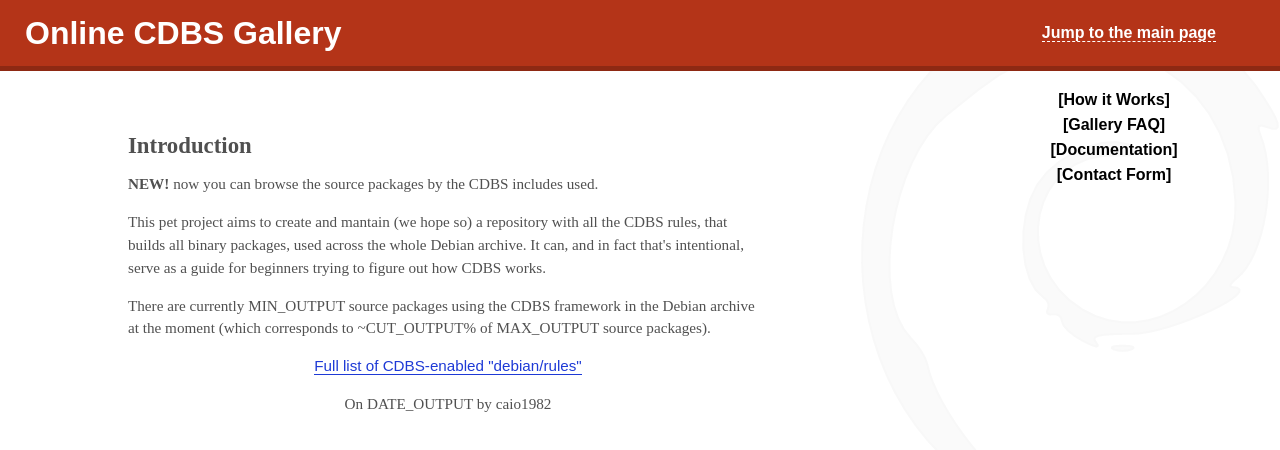
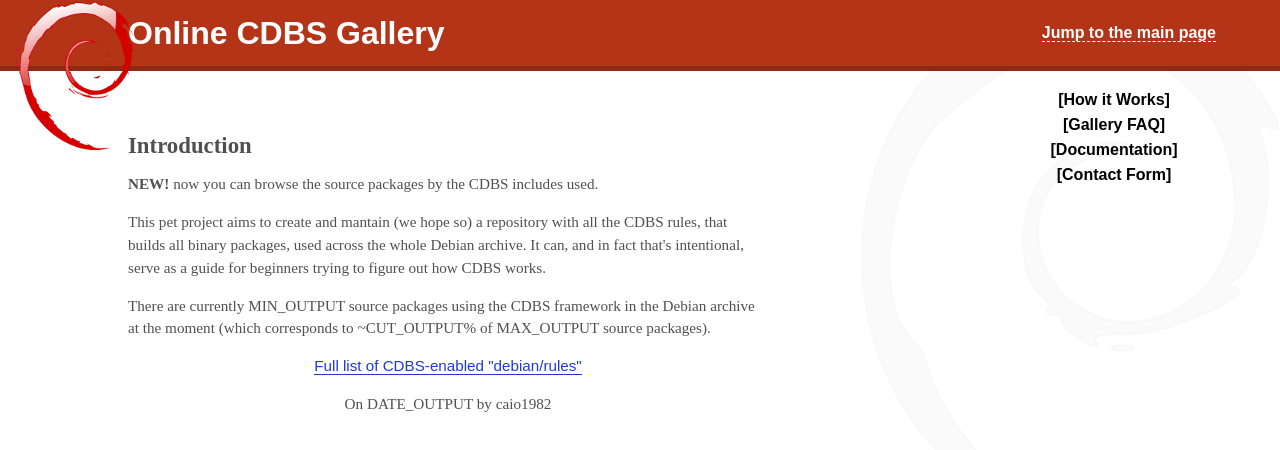
Before and after one commit to caiobegotti/CDBS-gallery, a plain HTML site: page cdbs/template/index.html in a window 1280 px wide. Drawn offline with Linux system fonts and the light colour scheme.

Commit message:
put a debian logo on the top bar so previews like in g+ or facebook get it when thumbnailing the site

```diff
--- a/cdbs/template/cdbs.css
+++ b/cdbs/template/cdbs.css
@@ -1,14 +1,21 @@
 body {
 	color: #000000;
 	font: normal normal normal 100%/100% sans-serif;
-	background: url(logo.png) #FFFFFF 100% 0% no-repeat;
+	background: url(background.png) #FFFFFF 100% 0% no-repeat;
 	margin: 0px;
+}
+
+img {
+	position: absolute;
+	top: 0px;
+	left: 0px;
 }
 
 h1 {
 	color: #FFFFFF;
 	background-color: #B43418;
 	padding: 25px;
+	padding-left: 10%;
 	margin: 0px;
 	border-bottom: 5px solid #8E2913;
 }
--- a/cdbs/template/index.html
+++ b/cdbs/template/index.html
@@ -12,6 +12,7 @@
 
 <body>
 
+<img src="debian.png" alt="debian swirl logo" />
 <h1><a href="index.html" title="Main page">Jump to the main page</a> Online CDBS Gallery</h1>
 
 <div id="bar">
```
Also changed, not shown: cdbs/template/background.png (renamed from cdbs/template/logo.png), cdbs/template/debian.png (added).
